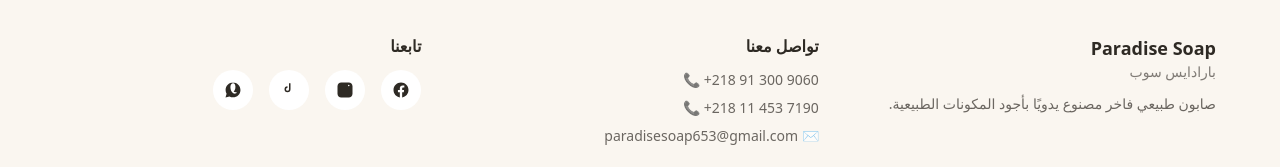
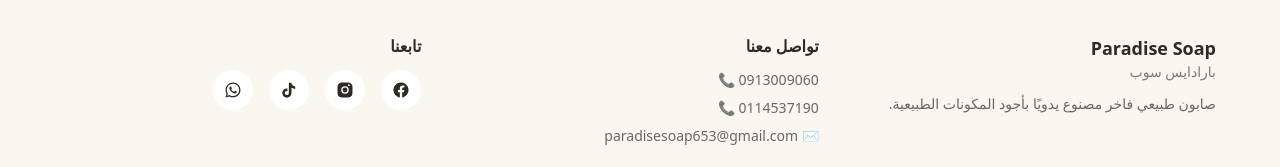
Before and after one commit to paradisesoap653-dotcom/paradise-soap-2, a Next.js app: page / in a window 1280 px wide. Shown: the part 2316-2483 px from the top of the page. Built offline with nearby package versions, Linux system fonts and the light colour scheme.

Commit message:
Update contact information and social media links

```diff
--- a/src/components/Footer.tsx
+++ b/src/components/Footer.tsx
@@ -1,3 +1,5 @@
+import Link from "next/link";
+
 export default function Footer() {
   return (
     <footer className="mt-20 border-t border-[#2e2a24]/10 bg-[#faf6f0] px-6 py-12">
@@ -22,20 +24,20 @@
             <ul className="space-y-2 text-sm text-[#2e2a24]/70">
               <li>
                 <a
-                  href="tel:+218913009060"
+                  href="tel:0913009060"
                   className="hover:text-[#8a9a5b]"
                   dir="ltr"
                 >
-                  📞 +218 91 300 9060
+                  📞 0913009060
                 </a>
               </li>
               <li>
                 <a
-                  href="tel:+218114537190"
+                  href="tel:0114537190"
                   className="hover:text-[#8a9a5b]"
                   dir="ltr"
                 >
-                  📞 +218 11 453 7190
+                  📞 0114537190
                 </a>
               </li>
               <li>
@@ -54,36 +56,36 @@
             <h4 className="mb-3 font-semibold text-[#2e2a24]">تابعنا</h4>
             <div className="flex gap-4">
               <a
-                href="https://www.facebook.com/paradisesoap653"
+                href="https://www.facebook.com/search/top?q=%D8%A8%D8%B1%D8%A7%D8%AF%D8%A7%D9%8A%D8%B3%20%D8%B3%D9%88%D8%A8%20%D9%84%D8%AC%D9%85%D9%8A%D8%B9%20%D8%A7%D9%86%D9%88%D8%A7%D8%B9%20%D8%A7%D9%84%D8%B5%D8%A7%D8%A8%D9%88%D9%86"
                 target="_blank"
                 rel="noopener noreferrer"
                 aria-label="Facebook"
                 className="flex h-10 w-10 items-center justify-center rounded-full bg-white text-[#2e2a24] transition hover:bg-[#8a9a5b] hover:text-white"
               >
-                <svg width="18" height="18" viewBox="0 0 24 24" fill="currentColor" aria-hidden="true">
-                  <path d="M22 12.07C22 6.48 17.52 2 12 2S2 6.48 2 12.07c0 4.99 3.66 9.12 8.44 9.88v-6.99H7.9v-2.89h2.54V9.8c0-2.5 1.49-3.88 3.77-3.88 1.09 0 2.24.2 2.24.2v2.46h-1.26c-1.24 0-1.63.77-1.63 1.53v2h2.56l-.41 2.89h-2.15v6.99c4.78-.76 8.44-4.89 8.44-9.88z" />
+                <svg width="18" height="18" viewBox="0 0 24 24" fill="currentColor">
+                  <path d="M22 12.06C22 6.5 17.52 2 12 2S2 6.5 2 12.06c0 5.02 3.66 9.18 8.44 9.94v-7.03H7.9v-2.91h2.54V9.85c0-2.5 1.49-3.89 3.77-3.89 1.09 0 2.24.2 2.24.2v2.46h-1.26c-1.24 0-1.63.77-1.63 1.56v1.88h2.78l-.44 2.91h-2.34V22c4.78-.76 8.44-4.92 8.44-9.94z" />
                 </svg>
               </a>
               <a
-                href="https://instagram.com/paradisesoap653"
+                href="#"
                 target="_blank"
                 rel="noopener noreferrer"
                 aria-label="Instagram"
                 className="flex h-10 w-10 items-center justify-center rounded-full bg-white text-[#2e2a24] transition hover:bg-[#8a9a5b] hover:text-white"
               >
-                <svg width="18" height="18" viewBox="0 0 24 24" fill="currentColor" aria-hidden="true">
-                  <path d="M7 2C4.24 2 2 4.24 2 7v10c0 2.76 2.24 5 5 5h10c2.76 0 5-2.24 5-5V7c0-2.76-2.24-5-5-5H7zm10 3a1 1 0 110 2 1 1 0 010-2zm-5 3a5 5 0 100 10 5 5 0 000-10z" />
+                <svg width="18" height="18" viewBox="0 0 24 24" fill="currentColor">
+                  <path d="M12 2c2.72 0 3.06.01 4.12.06 1.06.05 1.79.22 2.43.47.66.26 1.22.6 1.77 1.15.55.55.9 1.11 1.15 1.77.25.64.42 1.37.47 2.43.05 1.06.06 1.4.06 4.12s-.01 3.06-.06 4.12c-.05 1.06-.22 1.79-.47 2.43a4.9 4.9 0 01-1.15 1.77 4.9 4.9 0 01-1.77 1.15c-.64.25-1.37.42-2.43.47-1.06.05-1.4.06-4.12.06s-3.06-.01-4.12-.06c-1.06-.05-1.79-.22-2.43-.47a4.9 4.9 0 01-1.77-1.15 4.9 4.9 0 01-1.15-1.77c-.25-.64-.42-1.37-.47-2.43C2.01 15.06 2 14.72 2 12s.01-3.06.06-4.12c.05-1.06.22-1.79.47-2.43.26-.66.6-1.22 1.15-1.77A4.9 4.9 0 015.45 2.53c.64-.25 1.37-.42 2.43-.47C8.94 2.01 9.28 2 12 2zm0 5a5 5 0 100 10 5 5 0 000-10zm0 8.2a3.2 3.2 0 110-6.4 3.2 3.2 0 010 6.4zm5.2-8.4a1.2 1.2 0 100-2.4 1.2 1.2 0 000 2.4z" />
                 </svg>
               </a>
               <a
-                href="https://www.tiktok.com/@paradisesoap653"
+                href="#"
                 target="_blank"
                 rel="noopener noreferrer"
                 aria-label="TikTok"
                 className="flex h-10 w-10 items-center justify-center rounded-full bg-white text-[#2e2a24] transition hover:bg-[#8a9a5b] hover:text-white"
               >
-                <svg width="18" height="18" viewBox="0 0 24 24" fill="currentColor" aria-hidden="true">
-                  <path d="M16 3h-2v8a4 4 0 11-4-4v2a2 2 0 102 2V3z" />
+                <svg width="18" height="18" viewBox="0 0 24 24" fill="currentColor">
+                  <path d="M16.6 5.82c-.9-.98-1.4-2.26-1.4-3.62h-3.4v13.9c0 1.5-1.22 2.72-2.72 2.72a2.72 2.72 0 01-2.72-2.72 2.72 2.72 0 012.72-2.72c.28 0 .55.04.8.12v-3.46a6.2 6.2 0 00-.8-.05A6.15 6.15 0 003 16.02a6.15 6.15 0 006.15 6.15 6.15 6.15 0 006.15-6.15V9.02a8.6 8.6 0 004.9 1.52V7.16c-1.2 0-2.32-.5-3.6-1.34z" />
                 </svg>
               </a>
               <a
@@ -93,8 +95,8 @@
                 aria-label="WhatsApp"
                 className="flex h-10 w-10 items-center justify-center rounded-full bg-white text-[#2e2a24] transition hover:bg-[#8a9a5b] hover:text-white"
               >
-                <svg width="18" height="18" viewBox="0 0 24 24" fill="currentColor" aria-hidden="true">
-                  <path d="M12.04 2C6.58 2 2.13 6.45 2.13 11.91c0 1.75.46 3.45 1.32 4.95L2 22l5.28-1.38a9.9 9.9 0 004.76 1.21c5.46 0 9.9-4.45 9.9-9.91 0-5.46-4.46-9.91-9.91-9.91zM17.2 15.2c-.3.84-1.7 1.45-2.68 1.62-.72.14-1.66-.01-2.52-.71-2.06-1.74-3.3-4.37-3.4-7.25-.06-1.66.04-3.24 1.03-4.62.68-.93 1.46-1.24 2.28-1.24.3 0 .57.02.82.08.92.23 1.66 1.02 2.05 2.06.52 1.4.63 2.97.32 4.52-.36 1.85-1.32 3.5-2.3 4.54z" />
+                <svg width="18" height="18" viewBox="0 0 24 24" fill="currentColor">
+                  <path d="M12.04 2C6.58 2 2.13 6.45 2.13 11.91c0 1.75.46 3.45 1.32 4.95L2 22l5.28-1.38a9.9 9.9 0 004.76 1.21h.01c5.46 0 9.9-4.45 9.9-9.91C21.96 6.45 17.5 2 12.04 2zm0 18.04h-.01a8.2 8.2 0 01-4.18-1.14l-.3-.18-3.13.82.84-3.05-.2-.31a8.14 8.14 0 01-1.25-4.27c0-4.51 3.68-8.19 8.2-8.19a8.15 8.15 0 018.19 8.19c0 4.51-3.68 8.13-8.16 8.13zm4.48-6.13c-.24-.12-1.44-.71-1.67-.79-.22-.08-.39-.12-.55.12-.16.24-.63.79-.78.96-.14.16-.28.18-.53.06-.24-.12-1.03-.38-1.96-1.21-.72-.65-1.21-1.44-1.35-1.68-.14-.24-.02-.37.11-.49.11-.11.24-.28.36-.42.12-.14.16-.24.24-.4.08-.16.04-.3-.02-.42-.06-.12-.55-1.32-.75-1.81-.2-.48-.4-.41-.55-.42-.14-.01-.31-.01-.47-.01-.16 0-.42.06-.65.3-.22.24-.85.83-.85 2.03s.87 2.36 1 2.52c.12.16 1.71 2.62 4.15 3.67.58.25 1.03.4 1.38.51.58.18 1.1.16 1.52.1.46-.07 1.44-.59 1.64-1.15.2-.57.2-1.05.14-1.15-.06-.1-.22-.16-.46-.28z" />
                 </svg>
               </a>
             </div>
```
